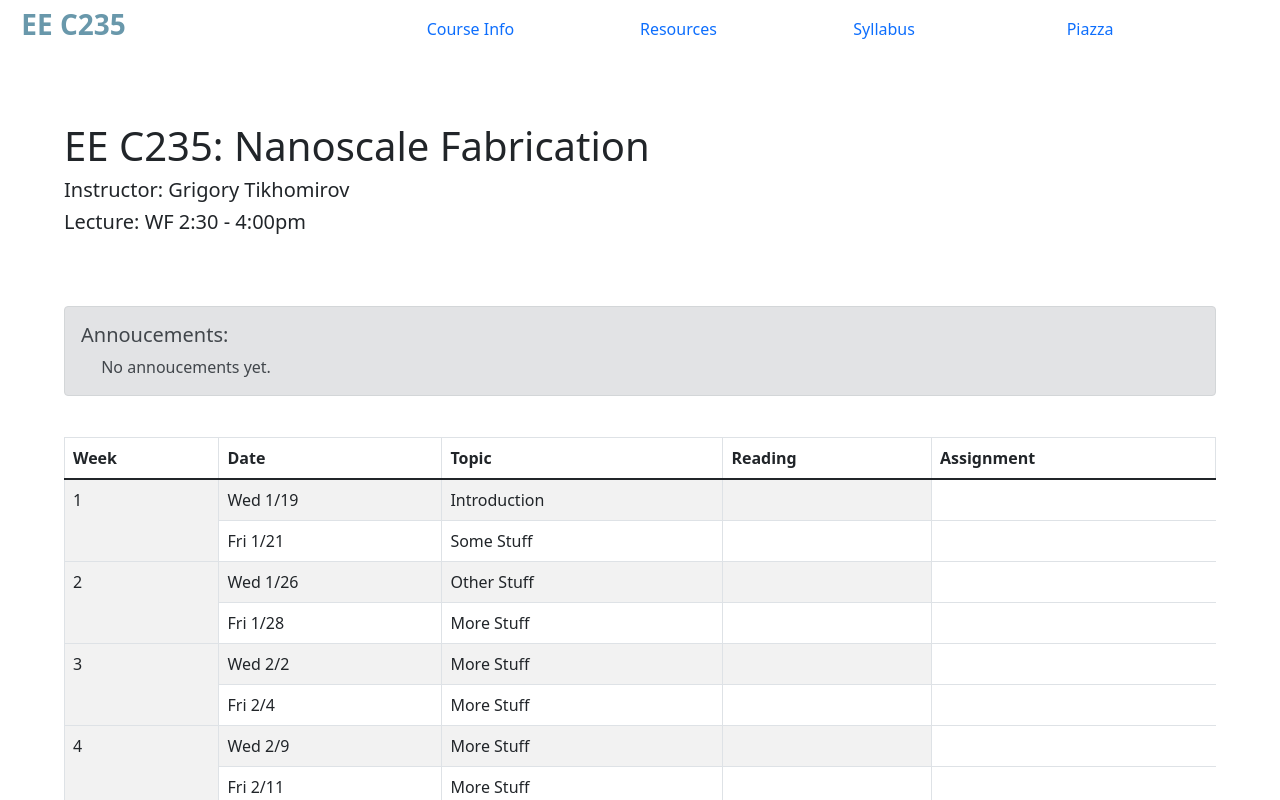
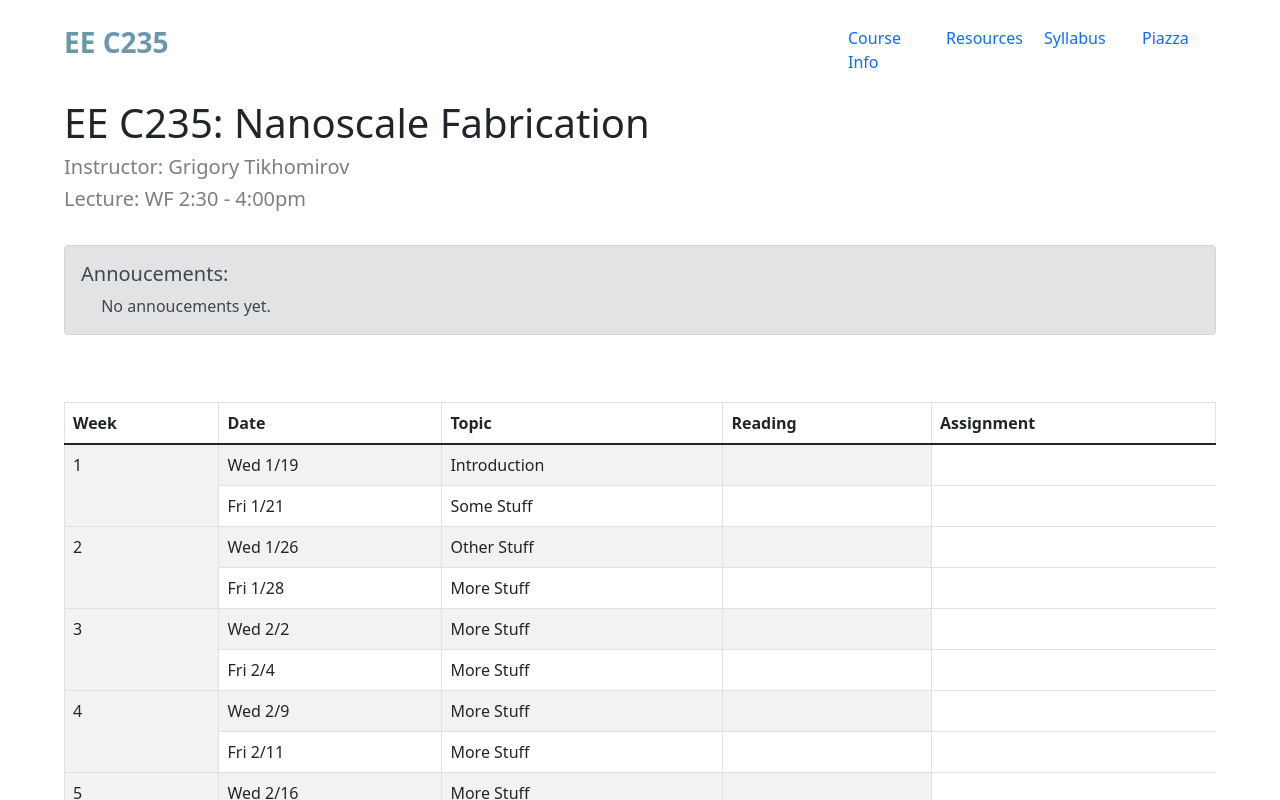
Before and after one commit to tilabberkeley/eec235, a React (Create React App) app: page / in a window 1280 px wide. Shown: the top 800 px of the page. Built offline with nearby package versions, Linux system fonts and the light colour scheme.

Commit message:
configure page navigation

```diff
--- a/package.json
+++ b/package.json
@@ -10,6 +10,7 @@
     "react": "^17.0.2",
     "react-bootstrap": "^2.1.0",
     "react-dom": "^17.0.2",
+    "react-router-dom": "^6.2.1",
     "react-scripts": "5.0.0",
     "web-vitals": "^2.1.2"
   },
--- a/src/App.js
+++ b/src/App.js
@@ -1,27 +1,25 @@
-import Footer from "./components/Footer";
-import Navbar from "./components/Navbar";
-import Schedule from "./components/Schedule";
-import Alert from 'react-bootstrap/Alert'
+import Navbar from "./components/Navbar"
+import Resources from "./components/Resources"
+import Home from "./components/Home"
+import Info from "./components/Info"
+import Syllabus from "./components/Syllabus"
+import {
+  BrowserRouter as Router,
+  Routes,
+  Route
+} from "react-router-dom"
 
 const App = () => {
   return (
-  <>
+  <Router>
     <Navbar/>
-    <div className="course-container">
-      <h1>EE C235: Nanoscale Fabrication</h1>
-      <h5>Instructor: Grigory Tikhomirov</h5>
-      <h5>Lecture: WF 2:30 - 4:00pm</h5>
-    </div>
-
-    <div className="alert-container">
-    <Alert variant={'secondary'}>
-      <h5>Annoucements: </h5>
-      &emsp; No annoucements yet.
-    </Alert>
-    </div>
-    <Schedule/>
-    <Footer/>
-  </>
+    <Routes>
+      <Route path="/" element={<Home/>}/>
+      <Route path="/info" element={<Info />}/>
+      <Route path="/resources" element={<Resources />}/>
+      <Route path="/syllabus" element={<Syllabus />}/>
+    </Routes>
+  </Router>
   );
 }
 
--- /dev/null
+++ b/src/components/Home.js
@@ -0,0 +1,26 @@
+import Footer from "./Footer"
+import Schedule from "./Schedule"
+import Alert from "react-bootstrap/Alert"
+
+const Home = () => {
+    return (
+        <>
+            <div className="course-container">
+            <h1>EE C235: Nanoscale Fabrication</h1>
+            <h5 className="secondary-heading">Instructor: Grigory Tikhomirov</h5>
+            <h5 className="secondary-heading">Lecture: WF 2:30 - 4:00pm</h5>
+            </div>
+
+            <div className="alert-container">
+            <Alert variant={'secondary'}>
+            <h5>Annoucements: </h5>
+            &emsp; No annoucements yet.
+            </Alert>
+            </div>
+            <Schedule/>
+            <Footer/>
+        </>
+    )
+}
+
+export default Home
--- /dev/null
+++ b/src/components/Info.js
@@ -0,0 +1,10 @@
+
+const Info = () => {
+    return (
+        <div>
+
+        </div>
+    )
+}
+
+export default Info
--- a/src/components/Navbar.js
+++ b/src/components/Navbar.js
@@ -2,20 +2,20 @@ import NavbarItem from "./NavbarItem"
 
 const Navbar = () => {
     return (
-        <div className="navbar navbar-light navbar-expand-lg">
-            <div className="col-md-4">
+        <div className="row navbar-container">
+            <div className="col-md-8">
                 <NavbarItem text='EE C235' title='true' link='/'/>
             </div>
-            <div className="col-md-2">
+            <div className="col-md-1">
                 <NavbarItem text='Course Info' link='/info'/>
             </div>
-            <div className="col-md-2">
+            <div className="col-md-1">
                 <NavbarItem text = 'Resources' link='resources'/>
             </div>
-            <div className="col-md-2">
+            <div className="col-md-1">
                 <NavbarItem text='Syllabus' link='syllabus'/>
             </div>
-            <div className="col-md-2">
+            <div className="col-md-1">
                 <NavbarItem text='Piazza' link='#'/>
             </div>
 
--- a/src/components/NavbarItem.css
+++ b/src/components/NavbarItem.css
@@ -1,5 +1,4 @@
 .main-title {
-    padding-left: 5%;
     color: #6998AB;
 }
 
--- a/src/components/NavbarItem.js
+++ b/src/components/NavbarItem.js
@@ -1,8 +1,11 @@
 import './NavbarItem.css'
+import {
+    Link
+  } from "react-router-dom"
 
 const NavbarItem = ({ text, link, title }) => {
     return (
-           title == 'true' ? <h3><a href={link} className="main-title navbar-link"><strong>{text}</strong></a></h3> : <a className="navbar-link" href={link}>{text}</a>
+           title === 'true' ? <h3><Link to={link} className="main-title navbar-link"><strong>{text}</strong></Link></h3> : <a className="navbar-link" href={link}>{text}</a>
     )
 }
 
--- /dev/null
+++ b/src/components/Resources.js
@@ -0,0 +1,10 @@
+
+const Resources = () => {
+    return (
+        <div>
+
+        </div>
+    )
+}
+
+export default Resources
--- a/src/components/ScheduleItem.js
+++ b/src/components/ScheduleItem.js
@@ -2,8 +2,8 @@
 const ScheduleItem = ({ week, date, topic, reading}) => {
     return (
             <tr>
-                {week != '' && <td rowSpan='2'>{week}</td>}
-                <td>{`${week != '' ? 'Wed' : 'Fri'} ${date}`}</td>
+                {week !== '' && <td rowSpan='2'>{week}</td>}
+                <td>{`${week !== '' ? 'Wed' : 'Fri'} ${date}`}</td>
                 <td>{topic}</td>
                 <td>{reading}</td>
             </tr>
--- /dev/null
+++ b/src/components/Syllabus.js
@@ -0,0 +1,10 @@
+
+const Syllabus = () => {
+    return (
+        <div>
+
+        </div>
+    )
+}
+
+export default Syllabus
--- a/src/index.css
+++ b/src/index.css
@@ -13,13 +13,17 @@ code {
 }
 
 .navbar-container {
-  text-align: center;
+  padding: 2% 5%;
 }
 
 .course-container {
-  padding: 5% 5%;
+  padding: 0 5%;
 }
 
 .alert-container {
-  padding: 0 5%;
+  padding: 2% 5%;
 }
+
+.secondary-heading {
+  color: #7F7C82;
+}
```
Also changed, not shown: 1 other file (tests, documents, lock files or other folders).
